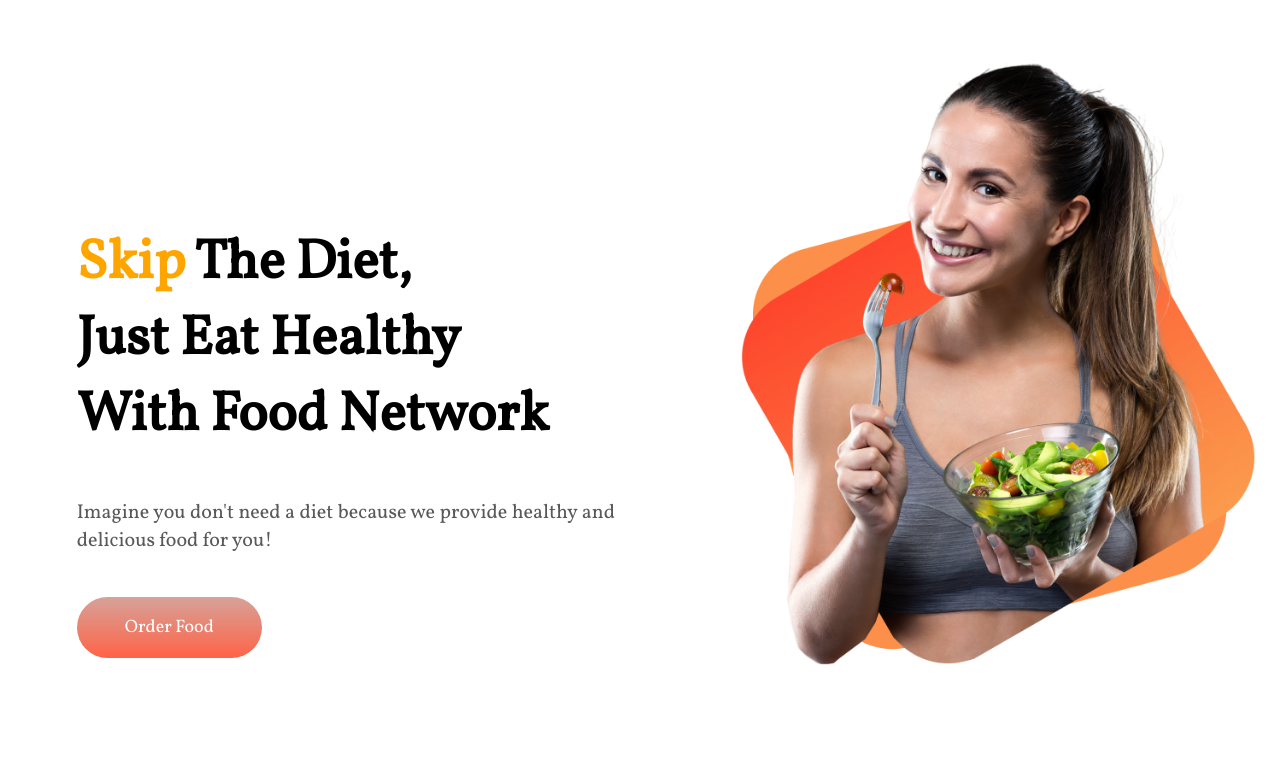
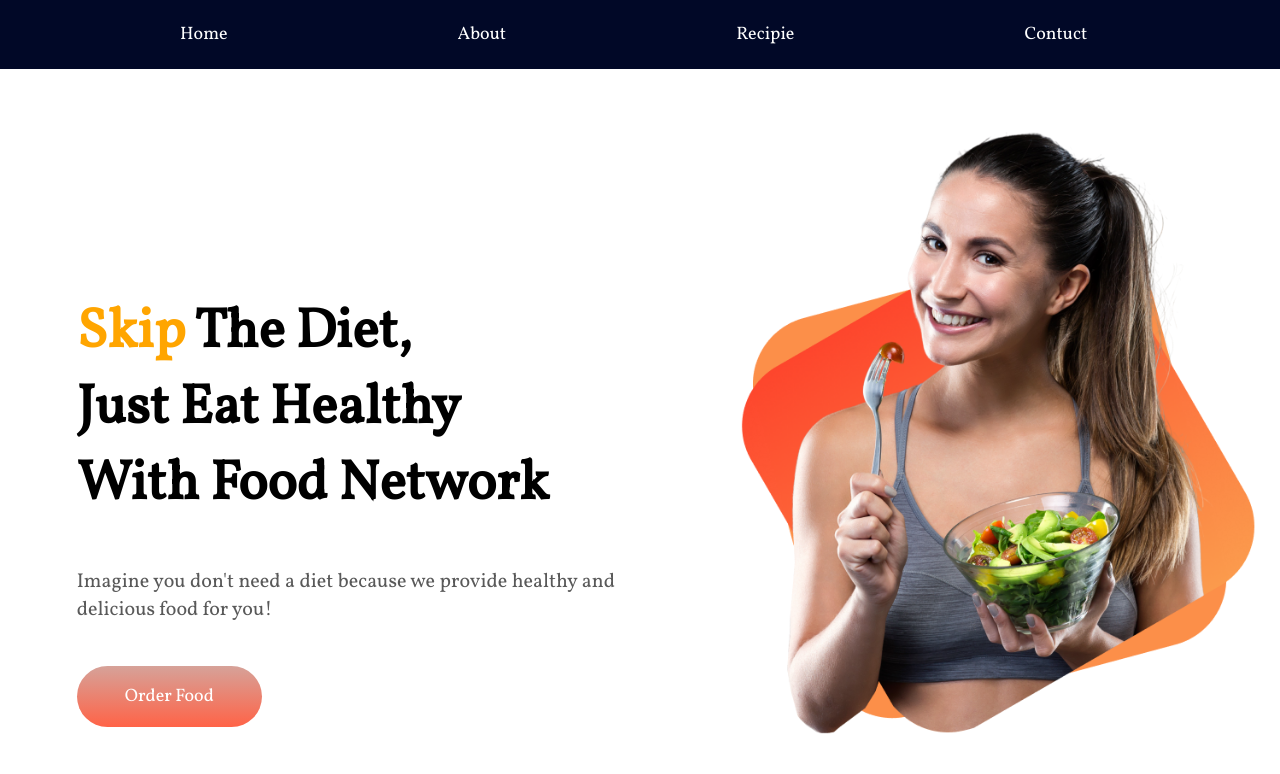
Before and after one commit to Md-Badhon-Sheikh/first-assignment, a plain HTML site: page index.html in a window 1280 px wide. Shown: the top 774 px of the page. Drawn offline with Linux system fonts and the light colour scheme.

Commit message:
Extra Section added

```diff
--- a/index.html
+++ b/index.html
@@ -13,6 +13,17 @@
 </head>
 
 <body>
+    <!---- Start Extra Section ---->
+    <section>
+        <ul>
+            <li><a href="#">Home</a></li>
+            <li><a href="#">About</a></li>
+            <li><a href="#">Recipie</a></li>
+            <li><a href="#">Contuct</a></li>
+        </ul>
+    </section>
+    <!-----End Extra Section ---->
+    <!---- Start Header Section ---->
     <section class="flexble-container header">
         <div id="header-left" class="half-width">
             <h1>
@@ -50,7 +61,7 @@
     <!---- Start Recipie Section ---->
     <section class="recipie">
         <div class="recipie-top">
-            <h2>My recipies</h2>
+            <h2>My Recipies</h2>
             <p>The salad and Asparagus is dressed with a Truffle Honey Vinaigrette. <br> Seasonal Food and Springtime
                 recipe idea. May be an image of food.</p>
         </div>
--- a/style.css
+++ b/style.css
@@ -2,6 +2,31 @@ body{
     font-family: 'Vollkorn', serif;
     margin: 0;
 }
+/* ----Start Extra section----- */
+
+ul {
+    list-style-type: none;
+    margin: 0;
+    padding: 0;
+    overflow: hidden;
+    background-color: #010827;
+  }
+
+  li {
+    float: left;
+  }
+  li a {
+      font-size: 18px;
+    display: block;
+    color: white;
+    text-align: center;
+    margin-right: 50px;
+    padding: 22px 0px 22px 180px;
+    text-decoration: none;
+  }
+
+/* ----End Extra section----- */
+/* ----Start Header section----- */
 .flexble-container{
     display: flex;
     margin-bottom: 80px;
@@ -97,7 +122,7 @@ p{
 
 .extra-section{
     margin-top: 50px;
-    padding: 50px 0px 70px 0px;
+    padding: 40px 0px 70px 0px;
     background-image: url(images/Frame\ 58.jpg);
     background-repeat: no-repeat;
     background-size: cover;
@@ -107,10 +132,10 @@ p{
 .registration-form h1{
     font-size: 30px;
     text-align: center;
-    margin: 40px 0px;
+    margin: 40px 0px 20px 0px;
 }
 .registration-form p{
-    margin: 15px 0px 15px 520px;
+    margin: 10px 0px 10px 520px;
     font-size: 20xp;
 
 }
```
